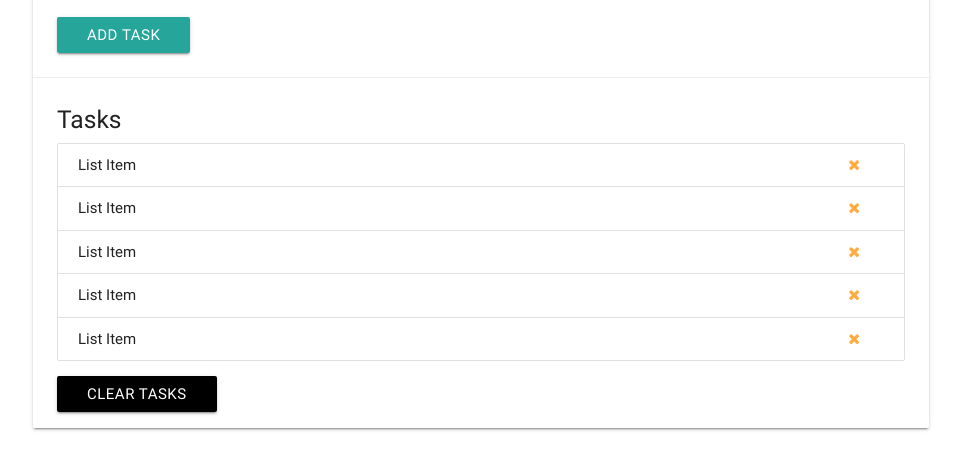
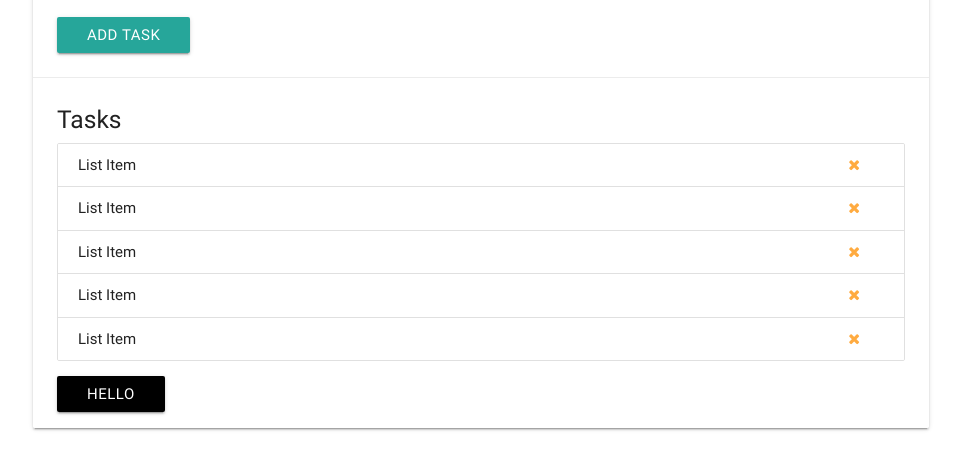
Before and after one commit to beactivera/DOMManipulation-Events, a plain HTML site: page index.html in a window 1280 px wide. Both pictures are taken after a click on the link "CLEAR TASKS". Shown: the part 156-626 px from the top of the page, without its empty margins (159-1120 px from the left). Drawn offline with nearby package versions, Linux system fonts and the light colour scheme.

Commit message:
event listeners

```diff
--- /dev/null
+++ b/eventListeners.js
@@ -0,0 +1,41 @@
+//                     Event Listeners & The Event Object
+
+document.querySelector('.clear-tasks').addEventListener('click', function(e){
+    console.log('Hello World');
+
+    e.preventDefault();   // stop loading website to link -- index.html line 65
+});
+
+document.querySelector('.clear-tasks').addEventListener('click', onClick);
+
+function onClick(e){
+    console.log('Clicked');
+
+    let val;
+
+    val = e; // event object
+
+    // Event target element
+    val = e.target;
+    val = e.target.id;
+    val = e.target.className;
+    val = e.target.classList;
+
+    e.target.innerText = 'Hello';
+
+    // Event type
+    val = e.type;
+
+    // Timestamp
+    val = e.timeStamp
+
+    // Coords event relative to the window
+    val = e.clientY;
+    val = e.clientX;
+
+    // Coords event relative to the element
+    val = e.offsetY;
+    val = e.offsetX;
+
+    console.log(val);
+}
--- a/index.html
+++ b/index.html
@@ -76,6 +76,7 @@
   <script src="traversing.js"></script>
   <script src="createElements.js"></script>
   <script src="removingAndReplacing.js"></script>
+  <script src="eventListeners.js"></script>
 </body>
 
 </html>
```
